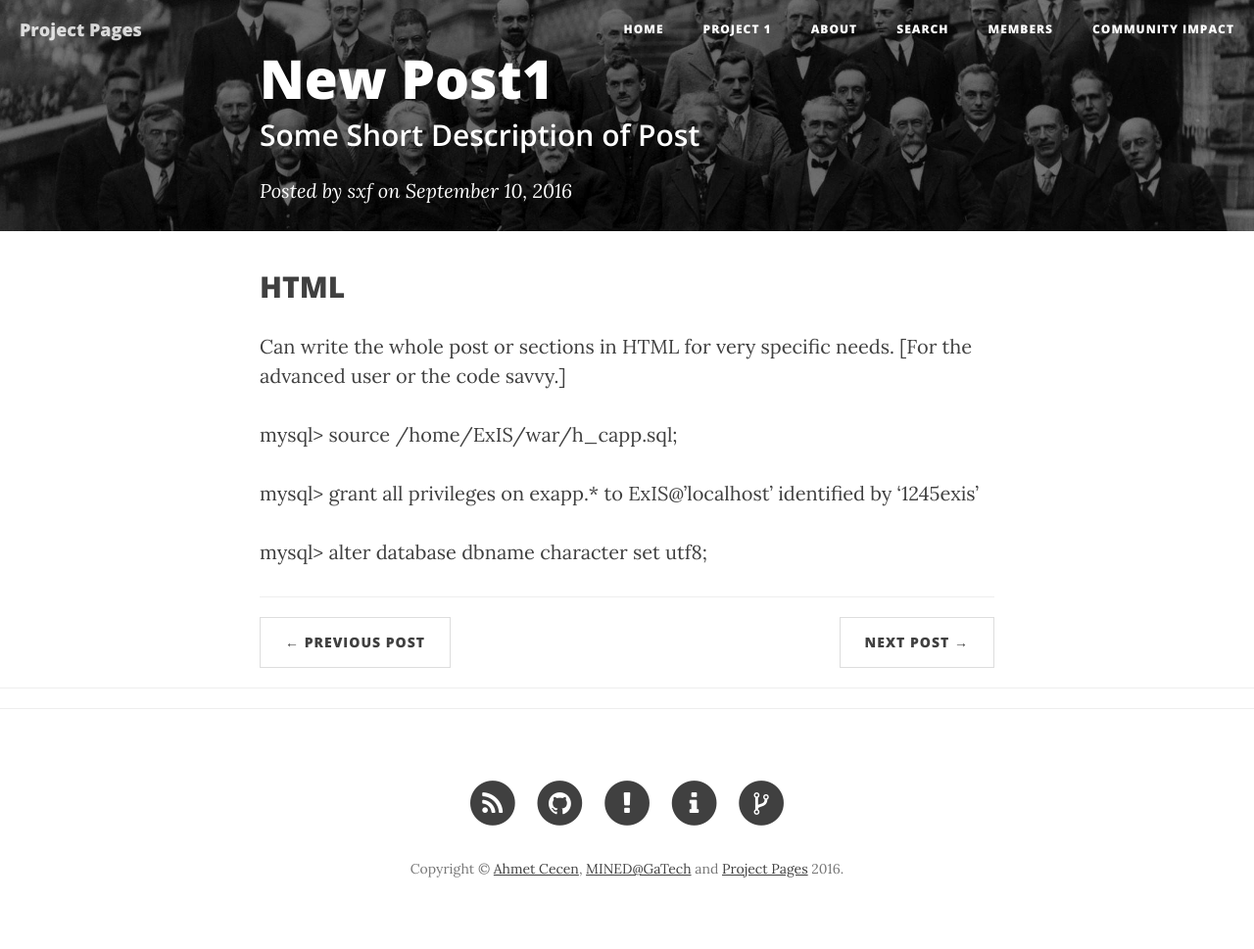
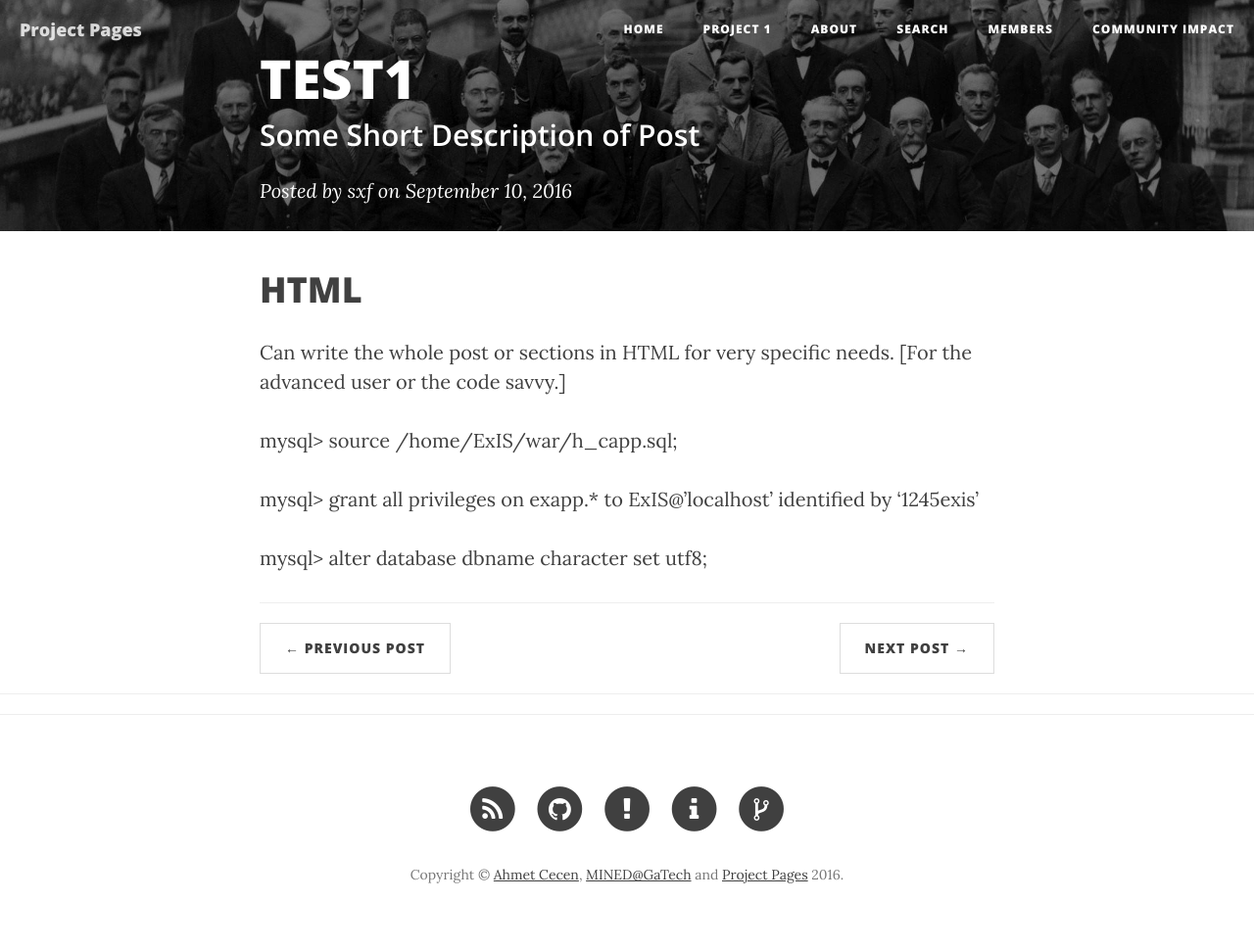
Before and after one commit to sxf1749/sxf1749.github.com, a Jekyll site: the page built from _posts/2016-09-10-TEST.markdown, in a window 1280 px wide. Shown: the whole page at 98% size. Built offline with Jekyll 4.4.1, drawn with Linux system fonts in a browser that asks for light colours; nearby versions of some CDN libraries.

Commit message:
Update 2016-09-10-TEST.markdown

```diff
--- a/_posts/2016-09-10-TEST.markdown
+++ b/_posts/2016-09-10-TEST.markdown
@@ -1,13 +1,13 @@
 ---
 layout:     post
-title:      New Post1
+title:      TEST1
 author:     sxf
 tags: 		post template
 subtitle:  	Some Short Description of Post
 category:  project1
 ---
 <!-- Start Writing Below in Markdown -->
-## HTML
+# HTML
 
 Can write the whole post or sections in HTML for very specific needs. [For the advanced user or the code savvy.]
 
```
